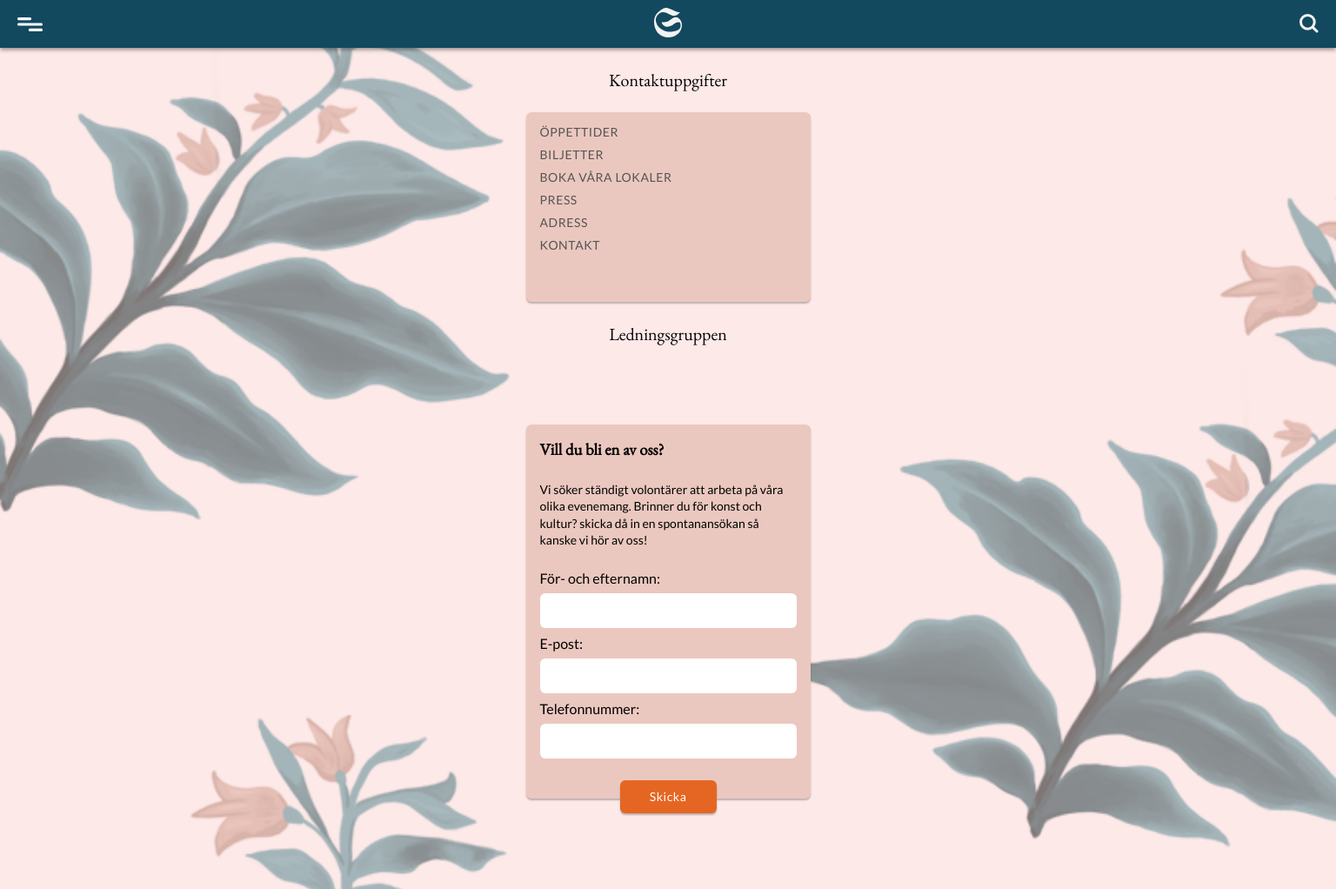
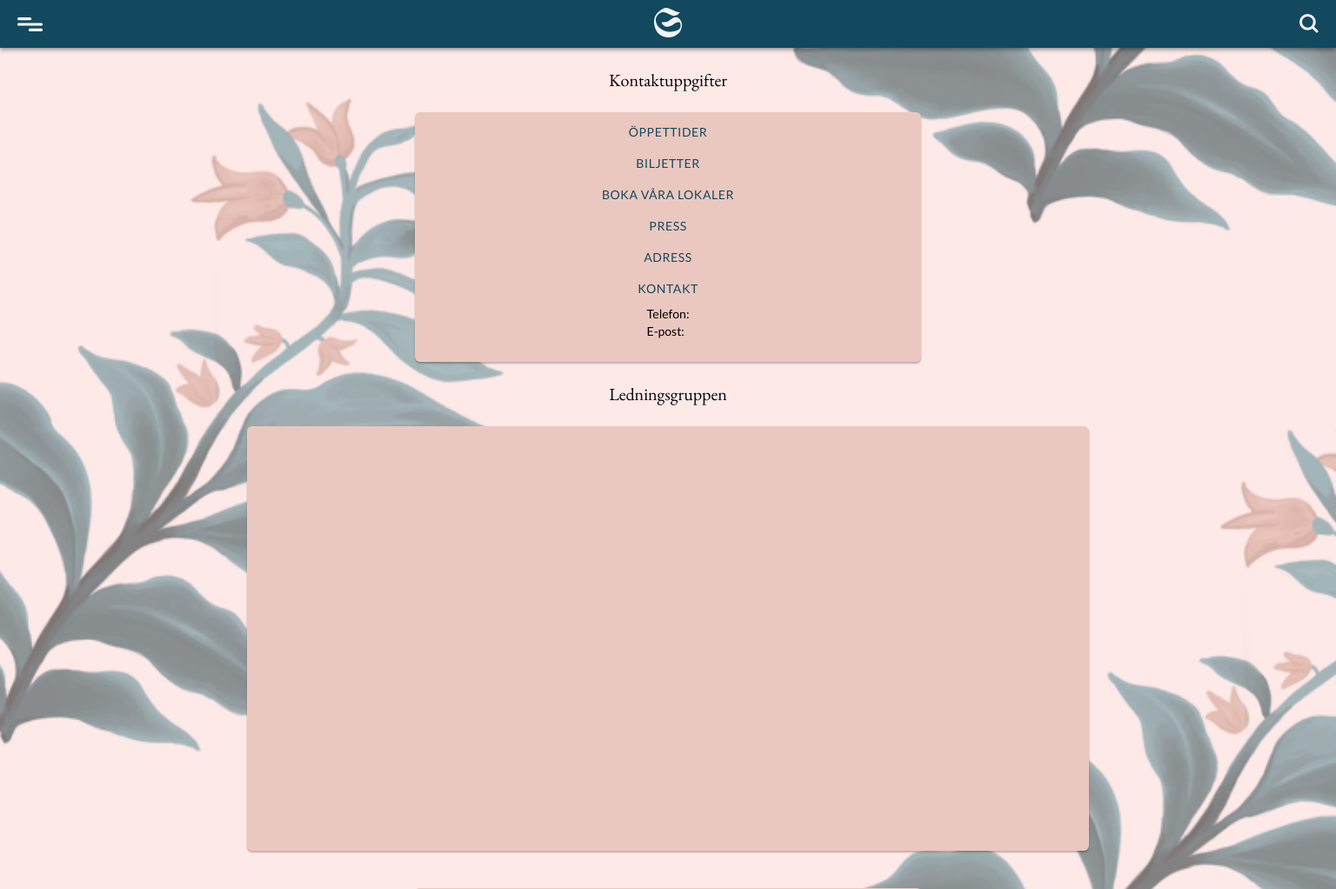
Before and after one commit to henricbjork/Gatenhielmska, a WordPress theme: the page made by public/themes/Gatenhielmska/page-templates/page-contact.php in a window 1536 px wide. Shown: the top 1022 px of the page at 87% size. Run offline with PHP 8.4 and a stand-in for WordPress, Linux system fonts and the light colour scheme; the site name, menu and one post (Sample post) are stand-ins, and other content is empty; style sheets or scripts are compiled from the project's sources.

Commit message:
pushypushy

```diff
--- a/public/themes/Gatenhielmska/header.php
+++ b/public/themes/Gatenhielmska/header.php
@@ -45,7 +45,7 @@
             <section class="banner">
                 <img class="banner-image" src="<?php echo get_bloginfo('template_directory'); ?>/assets/images/bannerimage2.png" />
                 <img class="logo" src="<?php echo get_bloginfo('template_directory'); ?>/assets/images/logoblack.svg" />
-                <h1>GATENHIELMSKA</h1>
+                <h1>GATHENHIELMSKA</h1>
             </section>
         <?php endif; ?>
     </header>
--- a/public/themes/Gatenhielmska/page-templates/page-contact.php
+++ b/public/themes/Gatenhielmska/page-templates/page-contact.php
@@ -18,11 +18,12 @@
         <h1>Adress</h1>
         <p><?php the_field('address') ?></p>
         <h1>Kontakt</h1>
-        <p><?php the_field('phone') ?></br><?php the_field('email') ?></p>
+        <p>Telefon: <?php the_field('phone') ?></br>E-post: <?php the_field('email') ?></p>
 
     </div>
 
     <h1 class="contact-title">Ledningsgruppen</h1>
+    <section class="management-wrapper">
 
         <?php $management = get_posts(['post_type' => 'management']); ?>
         <?php if (count($management)) : ?>
@@ -53,12 +54,13 @@
                 </div>
             <?php endforeach; ?>
         <?php endif; ?>
+    </section>
 
     <section class="contact-form">
         <div class="contact-form-container">
             <h1>Vill du bli en av oss?</h1>
             <p>Vi söker ständigt volontärer att arbeta på våra olika evenemang. Brinner du för konst och kultur? skicka då in en spontanansökan så kanske vi hör av oss!</p>
-            <form>
+            <form class="contact-form-flex">
                 <label for="name">För- och efternamn:</label>
                 <input type="text" name="name" id="name">
                 <label for="email">E-post:</label>
--- a/resources/styles/4-pages/_contact.scss
+++ b/resources/styles/4-pages/_contact.scss
@@ -24,6 +24,12 @@
     background: $pink;
     position: relative;
     box-shadow: 0px 2px 2px rgba(0, 0, 0, 0.25);
+    @media only screen and (min-width: 1281px) {
+      width: 582px;
+      display:flex;
+      flex-direction: column;
+      align-items: center;
+    }
 
     h1 {
       font-family: Lato;
@@ -34,7 +40,7 @@
       display: flex;
       align-items: center;
       letter-spacing: 0.04em;
-      color: $textgrey;
+      color: $bluegreen;
       margin-bottom: 12px;
       text-transform: uppercase;
     }
@@ -48,11 +54,27 @@
     }
   }
 
+  .management-wrapper{
+    @media only screen and (min-width: 1281px) {
+    width: 968px;
+    height: 488px;
+    padding: 16px;
+    border-radius: 6px;
+    box-shadow: 0px 2px 2px rgba(0, 0, 0, 0.25);
+    background: $pink;
+    display:flex;
+
+    }
+  }
+
   .management-container {
     display: flex;
     flex-direction: column;
     align-items: center;
     text-align: center;
+    @media only screen and (min-width: 1281px){
+      margin: 56px 0 16px 51px;
+    }
 
     .management {
       margin-bottom: 24px;
@@ -81,6 +103,7 @@
     justify-content: center;
     min-height: 75vh;
 
+
     .contact-form-container {
       width: 327px;
       height: 430px;
@@ -92,6 +115,10 @@
       display: flex;
       flex-direction: column;
       box-shadow: 0px 2px 2px rgba(0, 0, 0, 0.25);
+      @media only screen and (min-width: 1281px){
+       width: 584px;
+      }
+
 
       h1 {
         font-family: $serif;
@@ -108,6 +135,11 @@
         display: flex;
         flex-direction: column;
         font-family: $sans-serif;
+        @media only screen and (min-width: 1281px){
+          display: flex;
+          text-align: inherit;
+          align-self: center;
+        }
 
         label {
           padding: 8px 8px 8px 0;
@@ -120,6 +152,9 @@
           border: none;
           padding: 16px;
           font-family: $sans-serif;
+          @media only screen and (min-width: 1281px){
+          width: 446px;
+          }
         }
       }
 
--- a/resources/styles/4-pages/_search.scss
+++ b/resources/styles/4-pages/_search.scss
@@ -3,6 +3,14 @@
   flex-direction: column;
   align-items: center;
   min-height: 20vh;
+
+  .searchform{
+    @media only screen and (min-width: 1281px){
+      display:flex;
+      text-align: end;
+      margin-right: 36px;
+    }
+  }
 
   h1 {
     font-size: 22px;
```
Lines whose indentation alone changed are shown as unchanged.
